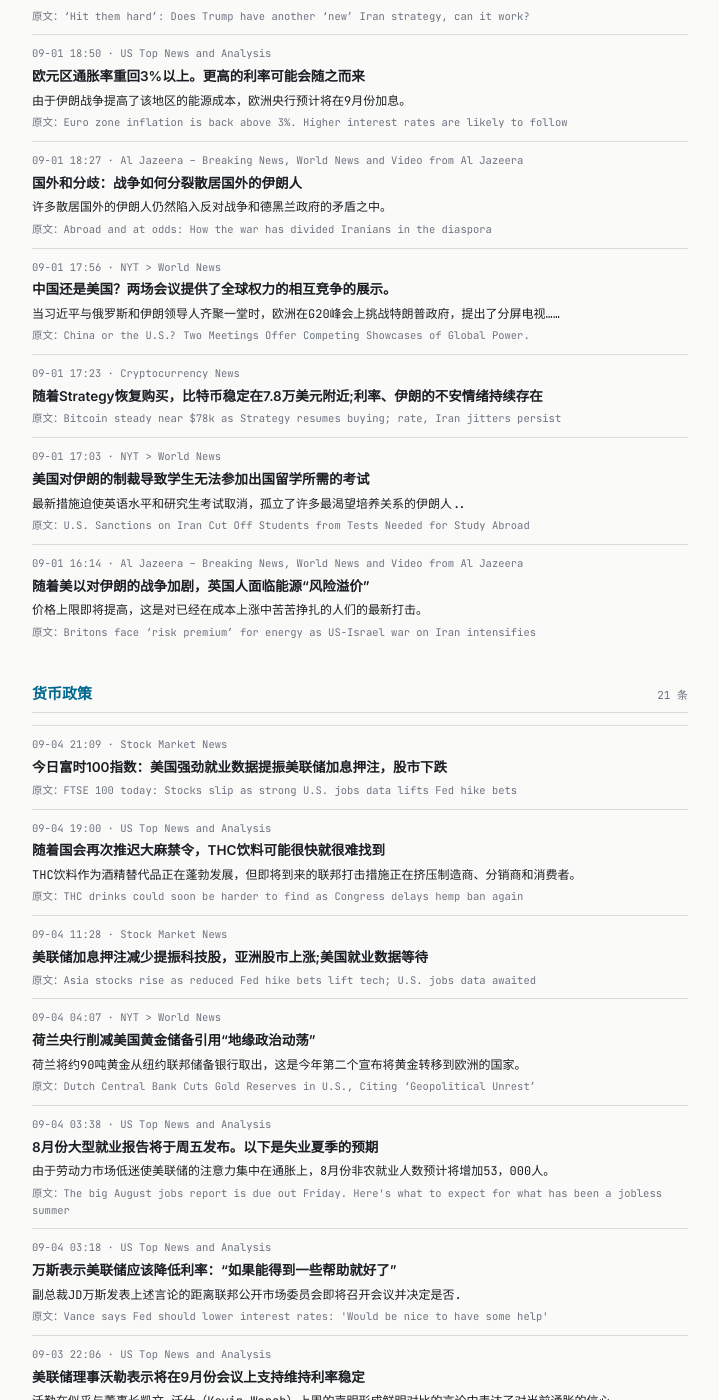
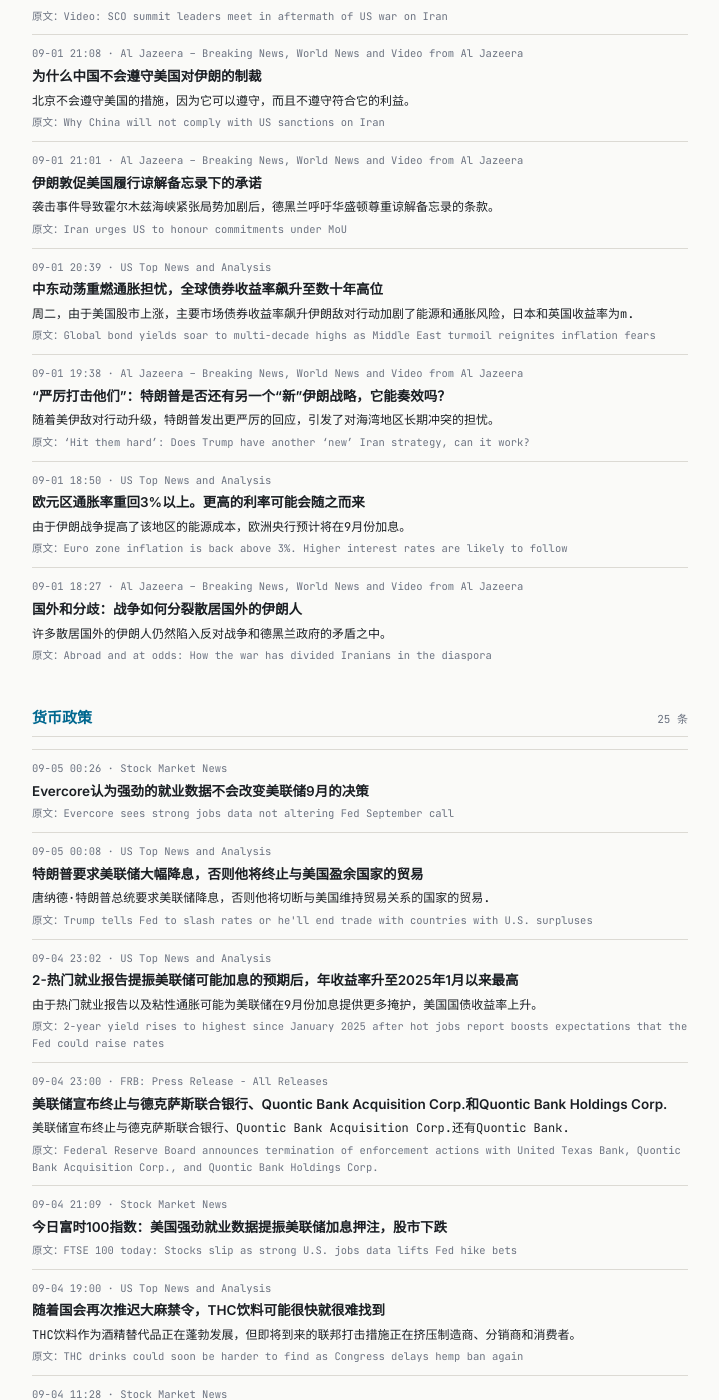
Before and after one commit to tang3super/tang3super.github.io, a Jekyll site: the page built from macro-trade/news-digest.md, in a window 1280 px wide and 1400 px high, scrolled down 8128 px. Shown: the whole window, without its empty margins (280-999 px from the left). Built offline with Jekyll 4.4.1, drawn with Linux system fonts in a browser that asks for light colours; some of the changed text lies outside the part shown.

Commit message:
sync news-digest article

```diff
--- a/macro-trade/news-digest.md
+++ b/macro-trade/news-digest.md
@@ -2,14 +2,42 @@
 layout: news-digest
 permalink: /macro-trade/news-digest/
 title: 新闻监控
-date: '2026-09-04'
+date: '2026-09-05'
 summary: 2026年第36周监控
 week_label: 2026年第36周监控
-last_updated: 2026-09-04 21:27
+last_updated: 2026-09-05 00:57
 refresh_note: 每 5 分钟自动刷新
 topics:
 - name: 地缘政治
   items:
+  - title: Diesel price hits all-time high in US amid Iran war woes
+    summary: Price of gasoline also sets new record for Labor Day weekend ahead of crucial midterm elections in November.
+    link: https://www.aljazeera.com/economy/2026/9/4/diesel-price-hits-all-time-high-in-us-amid-iran-war-woes?traffic_source=rss
+    source: Al Jazeera – Breaking News, World News and Video from Al Jazeera
+    time: 09-04 23:28
+    title_zh: 伊朗战争困境导致美国柴油价格创历史新高
+    summary_zh: 汽油价格也创下了11月关键中期选举前劳动节周末的新纪录。
+  - title: Yemen’s Houthis Push Toward Red Sea Strait as Ground Fighting Escalates
+    summary: The Houthis, an Iran-backed militia, appear to be trying to gain control of a port city near the Bab al-Mandab Strait, a key choke point for…
+    link: https://www.nytimes.com/2026/09/04/world/middleeast/yemen-houthis-red-sea-strait.html
+    source: NYT > World News
+    time: 09-04 22:08
+    title_zh: 地面战斗升级，也门胡塞武装向红海海峡推进
+    summary_zh: 伊朗支持的民兵组织Houthis似乎正试图控制Bab al-Mandab海峡附近的一个港口城市，这是一个关键的咽喉点。
+  - title: '‘Things happen’: How Vance’s comment on Iran wedding strike fits US pattern'
+    summary: From My Lai to civilian killings in Afghanistan, Iraq, the US has often denied role before later quietly acknowledging.
+    link: https://www.aljazeera.com/news/2026/9/4/things-happen-how-vances-comment-on-iran-wedding-strike-fits-us-pattern?traffic_source=rss
+    source: Al Jazeera – Breaking News, World News and Video from Al Jazeera
+    time: 09-04 21:15
+    title_zh: “事情发生了”：万斯对伊朗婚礼罢工的评论如何符合美国模式
+    summary_zh: 从美莱到阿富汗、伊拉克的平民杀戮，美国经常否认自己所扮演的角色，后来又悄悄承认。
+  - title: At least 100 killed as Yemen’s Houthis push towards key strait
+    summary: Fighting has intensified between Iran-backed Houthi rebels and Yemeni government forces since Thursday.
+    link: https://www.aljazeera.com/video/newsfeed/2026/9/4/at-least-100-killed-as-yemens-houthis-push-towards-key-strait?traffic_source=rss
+    source: Al Jazeera – Breaking News, World News and Video from Al Jazeera
+    time: 09-04 21:13
+    title_zh: 也门胡塞武装向关键海峡推进至少100人死亡
+    summary_zh: 自周四以来，伊朗支持的胡塞叛军与也门政府军之间的战斗愈演愈烈。
   - title: US equity funds record second weekly outflow on Iran tensions, high yields
     summary: ''
     link: https://www.investing.com/news/stock-market-news/us-equity-funds-record-second-weekly-outflow-on-iran-tensions-high-yields-4889638
@@ -538,35 +566,35 @@
     time: 09-01 18:27
     title_zh: 国外和分歧：战争如何分裂散居国外的伊朗人
     summary_zh: 许多散居国外的伊朗人仍然陷入反对战争和德黑兰政府的矛盾之中。
-  - title: China or the U.S.? Two Meetings Offer Competing Showcases of Global Power.
-    summary: As Xi Jinping gathered with the leaders of Russia and Iran, Europe challenged the Trump administration at the G20, offering a split-screen v…
-    link: https://www.nytimes.com/2026/09/01/world/asia/g20-meeting-china-trump-bishkek.html
-    source: NYT > World News
-    time: 09-01 17:56
-    title_zh: 中国还是美国？两场会议提供了全球权力的相互竞争的展示。
-    summary_zh: 当习近平与俄罗斯和伊朗领导人齐聚一堂时，欧洲在G20峰会上挑战特朗普政府，提出了分屏电视……
-  - title: Bitcoin steady near $78k as Strategy resumes buying; rate, Iran jitters persist
-    summary: ''
-    link: https://www.investing.com/news/cryptocurrency-news/bitcoin-rises-to-79k-as-strategy-resumes-buying-rate-iran-jitters-persist-4883529
-    source: Cryptocurrency News
-    time: 09-01 17:23
-    title_zh: 随着Strategy恢复购买，比特币稳定在7.8万美元附近;利率、伊朗的不安情绪持续存在
-  - title: U.S. Sanctions on Iran Cut Off Students from Tests Needed for Study Abroad
-    summary: The latest measures have forced the cancellation of English proficiency and graduate exams, isolating many Iranians most eager to foster tie…
-    link: https://www.nytimes.com/2026/09/01/world/middleeast/iran-study-abroad-sanctions.html
-    source: NYT > World News
-    time: 09-01 17:03
-    title_zh: 美国对伊朗的制裁导致学生无法参加出国留学所需的考试
-    summary_zh: 最新措施迫使英语水平和研究生考试取消，孤立了许多最渴望培养关系的伊朗人..
-  - title: Britons face ‘risk premium’ for energy as US-Israel war on Iran intensifies
-    summary: A price cap increase is on the way, the latest blow to people already struggling with rising costs.
-    link: https://www.aljazeera.com/news/2026/9/1/uk-energy-price-rise-britons-face-risk-premium-for-supply-amid-iran-war?traffic_source=rss
-    source: Al Jazeera – Breaking News, World News and Video from Al Jazeera
-    time: 09-01 16:14
-    title_zh: 随着美以对伊朗的战争加剧，英国人面临能源“风险溢价”
-    summary_zh: 价格上限即将提高，这是对已经在成本上涨中苦苦挣扎的人们的最新打击。
 - name: 货币政策
   items:
+  - title: Evercore sees strong jobs data not altering Fed September call
+    summary: ''
+    link: https://www.investing.com/news/stock-market-news/evercore-sees-strong-jobs-data-not-altering-fed-september-call-93CH-4889854
+    source: Stock Market News
+    time: 09-05 00:26
+    title_zh: Evercore认为强劲的就业数据不会改变美联储9月的决策
+  - title: Trump tells Fed to slash rates or he'll end trade with countries with U.S. surpluses
+    summary: President Donald Trump demanded that the Fed slash interest rates or else he will cut off trade with countries with which the U.S. maintains…
+    link: https://www.cnbc.com/2026/09/04/trump-fed-rates-jobs-trade.html
+    source: US Top News and Analysis
+    time: 09-05 00:08
+    title_zh: 特朗普要求美联储大幅降息，否则他将终止与美国盈余国家的贸易
+    summary_zh: 唐纳德·特朗普总统要求美联储降息，否则他将切断与美国维持贸易关系的国家的贸易.
+  - title: 2-year yield rises to highest since January 2025 after hot jobs report boosts expectations that the Fed could raise rates
+    summary: Treasury yields rose as the hot jobs report along with sticky inflation may give the Fed more cover to hike interest rates in September.
+    link: https://www.cnbc.com/2026/09/04/treasurys-bonds-nonfarm-payrolls-unemployment-data.html
+    source: US Top News and Analysis
+    time: 09-04 23:02
+    title_zh: 2-热门就业报告提振美联储可能加息的预期后，年收益率升至2025年1月以来最高
+    summary_zh: 由于热门就业报告以及粘性通胀可能为美联储在9月份加息提供更多掩护，美国国债收益率上升。
+  - title: Federal Reserve Board announces termination of enforcement actions with United Texas Bank, Quontic Bank Acquisition Corp., and Quontic Bank Holdings Corp.
+    summary: Federal Reserve Board announces termination of enforcement actions with United Texas Bank, Quontic Bank Acquisition Corp., and Quontic Bank…
+    link: https://www.federalreserve.gov/newsevents/pressreleases/enforcement20260904a.htm
+    source: 'FRB: Press Release - All Releases'
+    time: 09-04 23:00
+    title_zh: 美联储宣布终止与德克萨斯联合银行、Quontic Bank Acquisition Corp.和Quontic Bank Holdings Corp.
+    summary_zh: 美联储宣布终止与德克萨斯联合银行、Quontic Bank Acquisition Corp.还有Quontic Bank.
   - title: 'FTSE 100 today: Stocks slip as strong U.S. jobs data lifts Fed hike bets'
     summary: ''
     link: https://www.investing.com/news/stock-market-news/ftse-100-today-stocks-edge-lower-as-traders-eye-us-jobs-data-4888877
```
